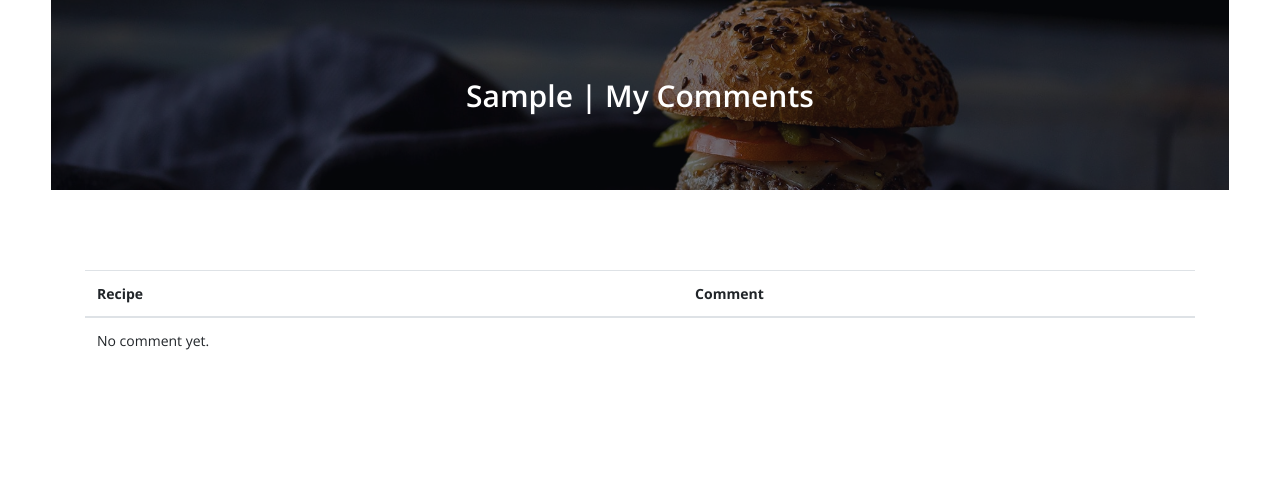
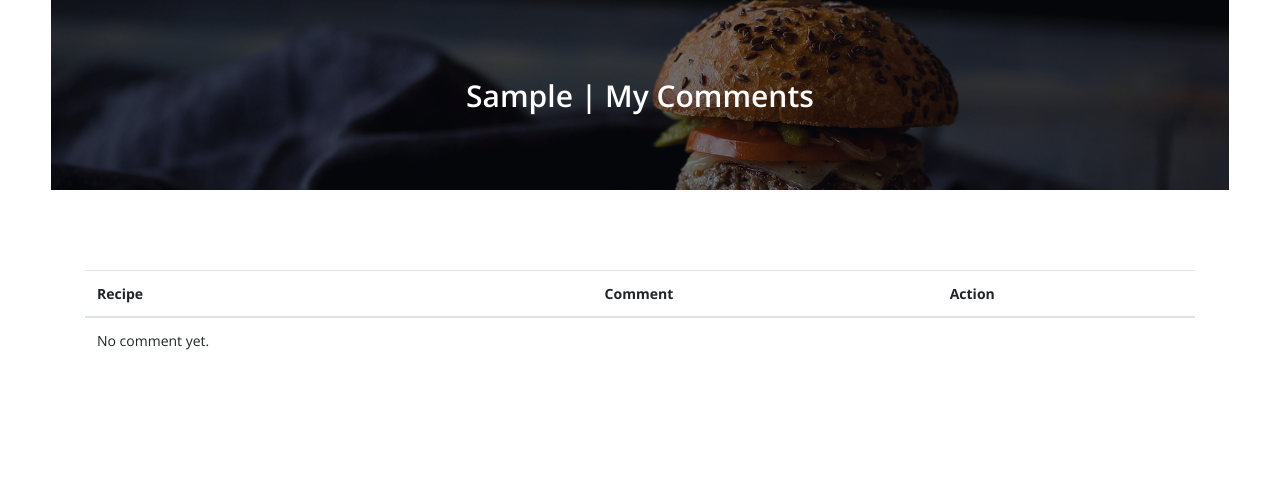
Before and after one commit to Rafz9Abz9/AbzRecipe, a Django app: page /recipes/user/comments/ in a window 1280 px wide. Shown: the part 195-693 px from the top of the page. Run offline with Django 4.2, Linux system fonts and the light colour scheme; the visitor is signed in with stand-in values (Sample User, id 1); data that the repository does not hold is empty; some libraries are stand-ins or nearby versions.

Commit message:
Fixed comment UI CSS

```diff
--- a/recipe/templates/comments/comments.html
+++ b/recipe/templates/comments/comments.html
@@ -26,7 +26,7 @@
                     <tr>
                         <th>Recipe</th>
                         <th>Comment</th>
-                        <th></th>
+                        <th>Action</th>
                     </tr>
                 </thead>
 
@@ -51,7 +51,7 @@
                                 </td>
                                 <td class="remove-col">
                                     <button class="btn btn-outline" data-toggle="modal" data-target="#updateCommentModal{{comment.id}}">Edit Info</button>
-                                    <a href="{% url 'delete_comment' recipe_id=comment.recipe.id  comment_id=comment.id%}" class="btn-remove" title="Delete Review">Delete</a>
+                                    <a href="{% url 'delete_comment' recipe_id=comment.recipe.id  comment_id=comment.id%}" class="btn btn-outline-danger" title="Delete Review">Delete</a>
                                 </td>
                             </tr>
 
```
